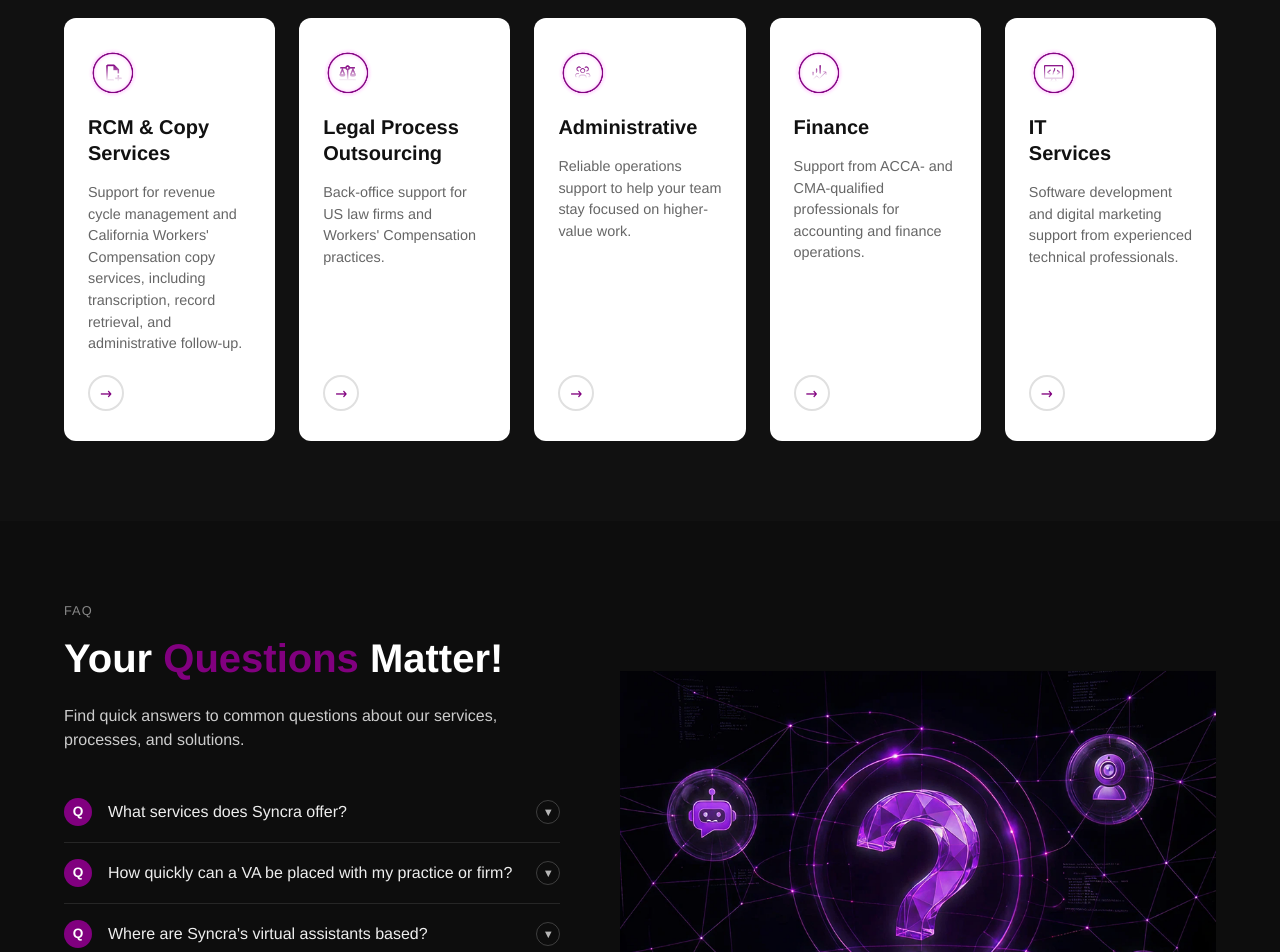
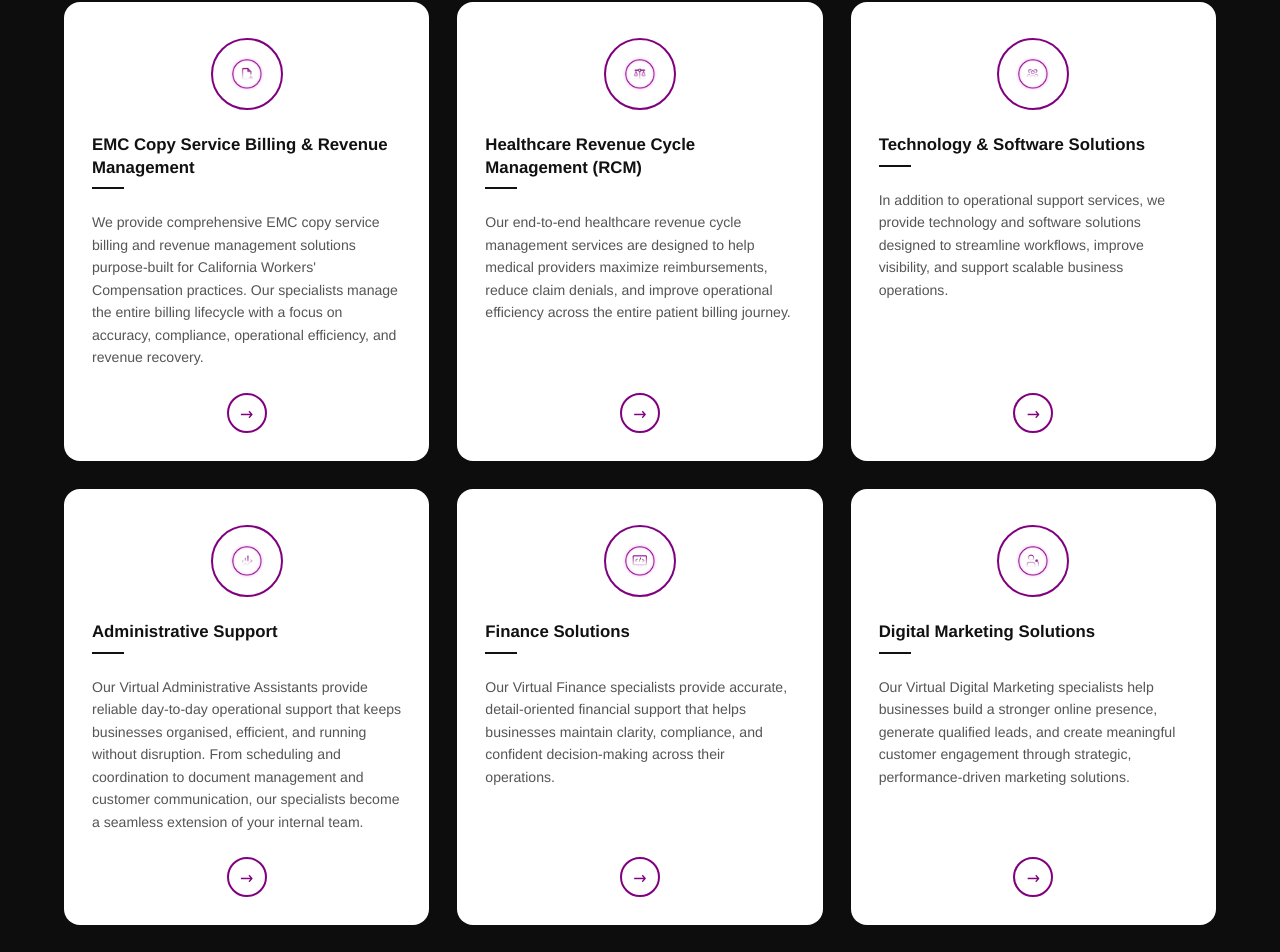
Before and after one commit to tcystems/syncra, an Angular app: page /home in a window 1280 px wide. Shown: the part 1804-2756 px from the top of the page. Built offline with nearby package versions, Linux system fonts and the light colour scheme.

Commit message:
services, faq and getting touch modification

```diff
--- a/src/app/pages/home.component.html
+++ b/src/app/pages/home.component.html
@@ -11,7 +11,7 @@
       </div>
       <div class="hero-video-wrapper">
         <button class="btn-play">
-          <span class="play-icon">▶</span>
+          <span class="play-icon">â–¶</span>
         </button>
         <span class="video-text">Watch Our Story</span>
       </div>
@@ -56,7 +56,7 @@
         <h2>An experienced partner you can trust.<br><span class="highlight-text">A service you can count on.</span></h2>
         <p>Syncra provides tailored support solutions for US healthcare clinics and law firms. We build dedicated teams based on your workflow priorities, and service standards, so you get the right support from day one.</p>
         <p>Our approach is simple: select the right people, align them with your processes, and deliver dependable support that helps your business operate more efficiently.</p>
-        <button class="btn btn-primary btn-icon">Discover ↗</button>
+        <button class="btn btn-primary btn-icon">Discover â†—</button>
       </div>
     </div>
   </section>
@@ -66,35 +66,47 @@
       <span class="section-badge">SERVICES</span>
       <h2>Precision Virtual Assistance Across<br><span class="highlight-text">Every Function.</span></h2>
       <div class="services-grid">
+
         <div class="service-card">
-          <div class="service-icon"><img src="assets/images/service-crd/icon-1.png" alt="RCM Icon"></div>
-          <h3>RCM & Copy<br>Services</h3>
-          <p>Support for revenue cycle management and California Workers' Compensation copy services, including transcription, record retrieval, and administrative follow-up.</p>
-          <button class="btn-arrow">→</button>
+          <div class="service-icon"><img src="assets/images/service-crd/icon-1.png" alt="EMC Copy Service Icon"></div>
+          <h3>EMC Copy Service Billing &amp; Revenue Management</h3>
+          <p>We provide comprehensive EMC copy service billing and revenue management solutions purpose-built for California Workers' Compensation practices. Our specialists manage the entire billing lifecycle with a focus on accuracy, compliance, operational efficiency, and revenue recovery.</p>
+          <button class="btn-arrow">&rarr;</button>
         </div>
+
         <div class="service-card">
-          <div class="service-icon"><img src="assets/images/service-crd/icon-2.png" alt="Legal Icon"></div>
-          <h3>Legal Process<br>Outsourcing</h3>
-          <p>Back-office support for US law firms and Workers' Compensation practices.</p>
-          <button class="btn-arrow">→</button>
+          <div class="service-icon"><img src="assets/images/service-crd/icon-2.png" alt="Healthcare RCM Icon"></div>
+          <h3>Healthcare Revenue Cycle Management (RCM)</h3>
+          <p>Our end-to-end healthcare revenue cycle management services are designed to help medical providers maximize reimbursements, reduce claim denials, and improve operational efficiency across the entire patient billing journey.</p>
+          <button class="btn-arrow">&rarr;</button>
         </div>
+
         <div class="service-card">
-          <div class="service-icon"><img src="assets/images/service-crd/icon-3.png" alt="Admin Icon"></div>
-          <h3>Administrative</h3>
-          <p>Reliable operations support to help your team stay focused on higher-value work.</p>
-          <button class="btn-arrow">→</button>
+          <div class="service-icon"><img src="assets/images/service-crd/icon-3.png" alt="Technology Icon"></div>
+          <h3>Technology &amp; Software Solutions</h3>
+          <p>In addition to operational support services, we provide technology and software solutions designed to streamline workflows, improve visibility, and support scalable business operations.</p>
+          <button class="btn-arrow">&rarr;</button>
         </div>
+
         <div class="service-card">
-          <div class="service-icon"><img src="assets/images/service-crd/icon-4.png" alt="Finance Icon"></div>
-          <h3>Finance</h3>
-          <p>Support from ACCA- and CMA-qualified professionals for accounting and finance operations.</p>
-          <button class="btn-arrow">→</button>
+          <div class="service-icon"><img src="assets/images/service-crd/icon-4.png" alt="Admin Support Icon"></div>
+          <h3>Administrative Support</h3>
+          <p>Our Virtual Administrative Assistants provide reliable day-to-day operational support that keeps businesses organised, efficient, and running without disruption. From scheduling and coordination to document management and customer communication, our specialists become a seamless extension of your internal team.</p>
+          <button class="btn-arrow">&rarr;</button>
         </div>
+
         <div class="service-card">
-          <div class="service-icon"><img src="assets/images/service-crd/icon-5.png" alt="IT Icon"></div>
-          <h3>IT<br>Services</h3>
-          <p>Software development and digital marketing support from experienced technical professionals.</p>
-          <button class="btn-arrow">→</button>
+          <div class="service-icon"><img src="assets/images/service-crd/icon-5.png" alt="Finance Icon"></div>
+          <h3>Finance Solutions</h3>
+          <p>Our Virtual Finance specialists provide accurate, detail-oriented financial support that helps businesses maintain clarity, compliance, and confident decision-making across their operations.</p>
+          <button class="btn-arrow">&rarr;</button>
+        </div>
+
+        <div class="service-card">
+          <div class="service-icon"><img src="assets/images/service-crd/icon-6.png" alt="Digital Marketing Icon"></div>
+          <h3>Digital Marketing Solutions</h3>
+          <p>Our Virtual Digital Marketing specialists help businesses build a stronger online presence, generate qualified leads, and create meaningful customer engagement through strategic, performance-driven marketing solutions.</p>
+          <button class="btn-arrow">&rarr;</button>
         </div>
       </div>
     </div>
@@ -106,10 +118,10 @@
         <span class="section-badge">FAQ</span>
         <h2>Your <span class="highlight-text">Questions</span> Matter!</h2>
         <p>Find quick answers to common questions about our services, processes, and solutions.</p>
+
         <div class="faq-list">
           <div class="faq-item"
-               *ngFor="let faq of faqs; let i = index; let last = last"
-               [class.no-border]="last"
+               *ngFor="let faq of faqs; let i = index"
                [class.active]="activeFaq === i"
                (click)="toggleFaq(i)">
             <div class="faq-question-header">
@@ -117,7 +129,7 @@
                 <span class="q-icon">Q</span>
                 <span class="q-text">{{ faq.question }}</span>
               </div>
-              <span class="arrow-down" [class.rotated]="activeFaq === i">▼</span>
+              <span class="arrow-down" [class.rotated]="activeFaq === i">&#9660;</span>
             </div>
             <div class="faq-answer" *ngIf="activeFaq === i">
               <p>{{ faq.answer }}</p>
@@ -125,6 +137,7 @@
           </div>
         </div>
       </div>
+
       <div class="faq-image-wrapper">
         <img src="assets/images/faq/faq.png" alt="FAQ" class="faq-image">
       </div>
@@ -138,6 +151,7 @@
         <h2>Let's Build Your<br>Growth Journey<br>Together.</h2>
         <p>We're ready to help you build a more efficient and dependable team.</p>
       </div>
+
       <div class="contact-form">
         <div class="form-group"><input type="text" placeholder="Your Name *"></div>
         <div class="form-group"><input type="email" placeholder="Email Address *"></div>
--- a/src/app/pages/home.component.scss
+++ b/src/app/pages/home.component.scss
@@ -262,85 +262,117 @@
 /* Services Section */
 .services-section {
   padding: 80px 0;
-  background-color: #111;
+  background-color: #0d0d0d;
 
   h2 {
     font-size: 2.5rem;
-    margin-bottom: 40px;
+    margin-bottom: 48px;
+    line-height: 1.2;
   }
 
   .services-grid {
     display: grid;
-    grid-template-columns: repeat(auto-fit, minmax(200px, 1fr));
-    gap: 24px;
+    grid-template-columns: repeat(3, 1fr);
+    gap: 28px;
+
+    @media (max-width: 992px) {
+      grid-template-columns: repeat(2, 1fr);
+    }
+
+    @media (max-width: 600px) {
+      grid-template-columns: 1fr;
+    }
   }
 
-    .service-card {
-    background-color: white;
+  .service-card {
+    background-color: #ffffff;
     color: #111;
-    padding: 30px 24px;
-    border-radius: 12px;
+    padding: 36px 28px 28px;
+    border-radius: 16px;
     display: flex;
     flex-direction: column;
     align-items: flex-start;
 
+    // Purple-ringed icon circle at the top-center
     .service-icon {
-      margin-bottom: 16px;
-      width: 50px;
-      height: 50px;
+      width: 72px;
+      height: 72px;
+      border-radius: 50%;
+      border: 2px solid #81007F;
       display: flex;
       align-items: center;
       justify-content: center;
+      margin-bottom: 24px;
+      align-self: center;
+
       img {
-        width: 100%;
-        height: auto;
+        width: 36px;
+        height: 36px;
+        object-fit: contain;
       }
     }
 
     h3 {
-      font-size: 1.25rem;
-      margin-bottom: 16px;
-      line-height: 1.3;
+      font-size: 1.05rem;
+      font-weight: 700;
+      margin-bottom: 10px;
+      line-height: 1.35;
+      color: #111;
+
+      // Short underline decoration beneath the title
+      &::after {
+        content: '';
+        display: block;
+        width: 32px;
+        height: 2px;
+        background-color: #111;
+        margin-top: 8px;
+      }
     }
 
     p {
-      color: #666;
-      font-size: 0.9rem;
+      color: #555;
+      font-size: 0.88rem;
       flex-grow: 1;
-      margin-bottom: 20px;
-      line-height: 1.5;
+      margin-bottom: 24px;
+      line-height: 1.6;
+      margin-top: 12px;
     }
 
     .btn-arrow {
       background: none;
-      border: 2px solid #e0e0e0;
+      border: 2px solid #81007F;
       color: #81007F;
       border-radius: 50%;
-      width: 36px;
-      height: 36px;
-      font-size: 1rem;
+      width: 40px;
+      height: 40px;
+      font-size: 1.1rem;
       cursor: pointer;
       display: flex;
       align-items: center;
       justify-content: center;
-      transition: all 0.3s;
+      align-self: center;
+      transition: all 0.3s ease;
 
       &:hover {
         background-color: #81007F;
         color: white;
-        border-color: #81007F;
       }
     }
   }
 }
 
+
 /* FAQ Section */
 .faq-section {
   padding: 80px 0;
+  background-color: #0d0d0d;
+  color: white;
 
   .faq-container {
     display: flex;
     align-items: center;
+    justify-content: space-between;
     gap: 60px;
     flex-wrap: wrap;
   }
@@ -348,6 +380,7 @@
   .faq-content {
     flex: 1;
     min-width: 300px;
+    max-width: 600px;
 
     h2 {
       font-size: 2.5rem;
@@ -362,23 +395,21 @@
     .faq-list {
       display: flex;
       flex-direction: column;
+      gap: 12px;
     }
 
     .faq-item {
       display: flex;
       flex-direction: column;
-      padding: 16px 0;
+      padding: 16px 20px;
       background-color: transparent;
-      border-bottom: 1px solid rgba(255,255,255,0.1);
+      border: 1px solid rgba(255,255,255,0.15);
+      border-radius: 8px;
       cursor: pointer;
       transition: background-color 0.3s;
 
       &:hover {
-        background-color: rgba(255,255,255,0.02);
-      }
-
-      &.no-border {
-        border-bottom: none;
+        background-color: rgba(255,255,255,0.03);
       }
 
       .faq-question-header {
@@ -449,7 +480,7 @@
   }
 
   .faq-image-wrapper {
-    flex: 1.2;
+    flex: 1;
     min-width: 350px;
     display: flex;
     justify-content: center;
@@ -458,7 +489,7 @@
     .faq-image {
       width: 100%;
       height: auto;
-      max-width: 600px;
+      max-width: 500px;
     }
   }
 }
@@ -467,6 +498,7 @@
 .contact-section {
   padding: 80px 0;
   background-color: #81007F;
+  color: white;
 
   .contact-container {
     display: flex;
@@ -478,6 +510,7 @@
   .contact-content {
     flex: 1;
     min-width: 300px;
+    max-width: 500px;
 
     .section-badge {
       color: rgba(255,255,255,0.8);
@@ -497,21 +530,24 @@
   .contact-form {
     flex: 1;
     min-width: 300px;
+    display: flex;
+    flex-direction: column;
+    gap: 8px;
 
     .form-group {
-      margin-bottom: 16px;
+      margin-bottom: 12px;
 
       input {
         width: 100%;
-        padding: 16px 0;
+        padding: 12px 0;
         background: transparent;
         border: none;
         border-bottom: 1px solid rgba(255,255,255,0.3);
         color: white;
-        font-size: 1rem;
+        font-size: 0.95rem;
 
         &::placeholder {
-          color: rgba(255,255,255,0.7);
+          color: rgba(255,255,255,0.6);
         }
 
         &:focus {
@@ -520,8 +556,27 @@
         }
       }
     }
+
+    .btn-submit {
+      background-color: #ffffff;
+      color: #81007F;
+      border: none;
+      border-radius: 30px;
+      padding: 16px;
+      width: 100%;
+      font-size: 1rem;
+      font-weight: 700;
+      margin-top: 16px;
+      cursor: pointer;
+      transition: opacity 0.3s ease;
+
+      &:hover {
+        opacity: 0.9;
+      }
+    }
   }
 }
+
 
 @media (max-width: 768px) {
   .hero-section {
```
Also changed, not shown: src/assets/images/service-crd/icon-6.png (added), src/assets/images/service-crd/icon-7.png (added).
